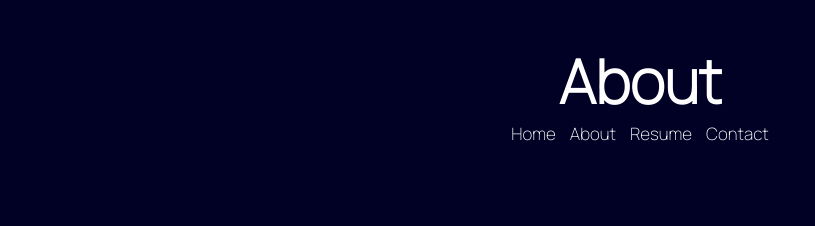
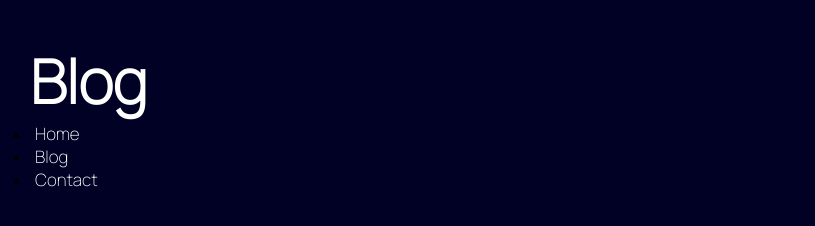
Before and after one commit to jackmackle12/jackmackle12.github.io, a plain HTML site: page blog.html in a window 1280 px wide. Shown: the whole page, without its empty margins (0-815 px from the left). Drawn offline with Linux system fonts and the light colour scheme.

Commit message:
more tinkering

```diff
--- a/about.html
+++ b/blog.html
@@ -10,17 +10,16 @@
         rel="stylesheet">
 
     <!--title-->
-    <title>About</title>
+    <title>Projects</title>
   </head>
   <body>
         <div class="header">
-            <h1>About</h1>
+            <h1>Blog</h1>
         </div>
-        <div class="nav">
-            <a href="index.html">Home</a>
-            <a href="about.html">About</a>
-            <a href="resume.html">Resume</a>
-            <a href="contact.html">Contact</a>
-        </div>
+         <ul class="nav">
+            <li><a href="index.html">Home</a></li>
+            <li><a href="blog.html">Blog</a></li>
+            <li><a href="contact.html">Contact</a></li>
+        </ul>
     </body>
 </html>
--- a/style.css
+++ b/style.css
@@ -6,22 +6,19 @@ body {
 
 .header {
   margin-bottom: -40px;
-  float: center;
-  text-align: center;
+  padding: 0px 30px;
   color: rgb(255, 255, 255);
   font-size: 30px;
   font-family: 'Manrope', sans-serif;
 }
 
 .nav {
-  text-align: center;
+  padding: 0px 30px;
 }
 
 .nav a {
   margin: 0px;
-  float: center;
   color: #ffffff;
-  text-align: center;
   padding: 1px 5px;
   text-decoration: none;
   font-size: 17px;
```
Also changed, not shown: contact.html (+5 -6 lines), index.html (+5 -6 lines), resume.html (deleted, +0 -26 lines).
